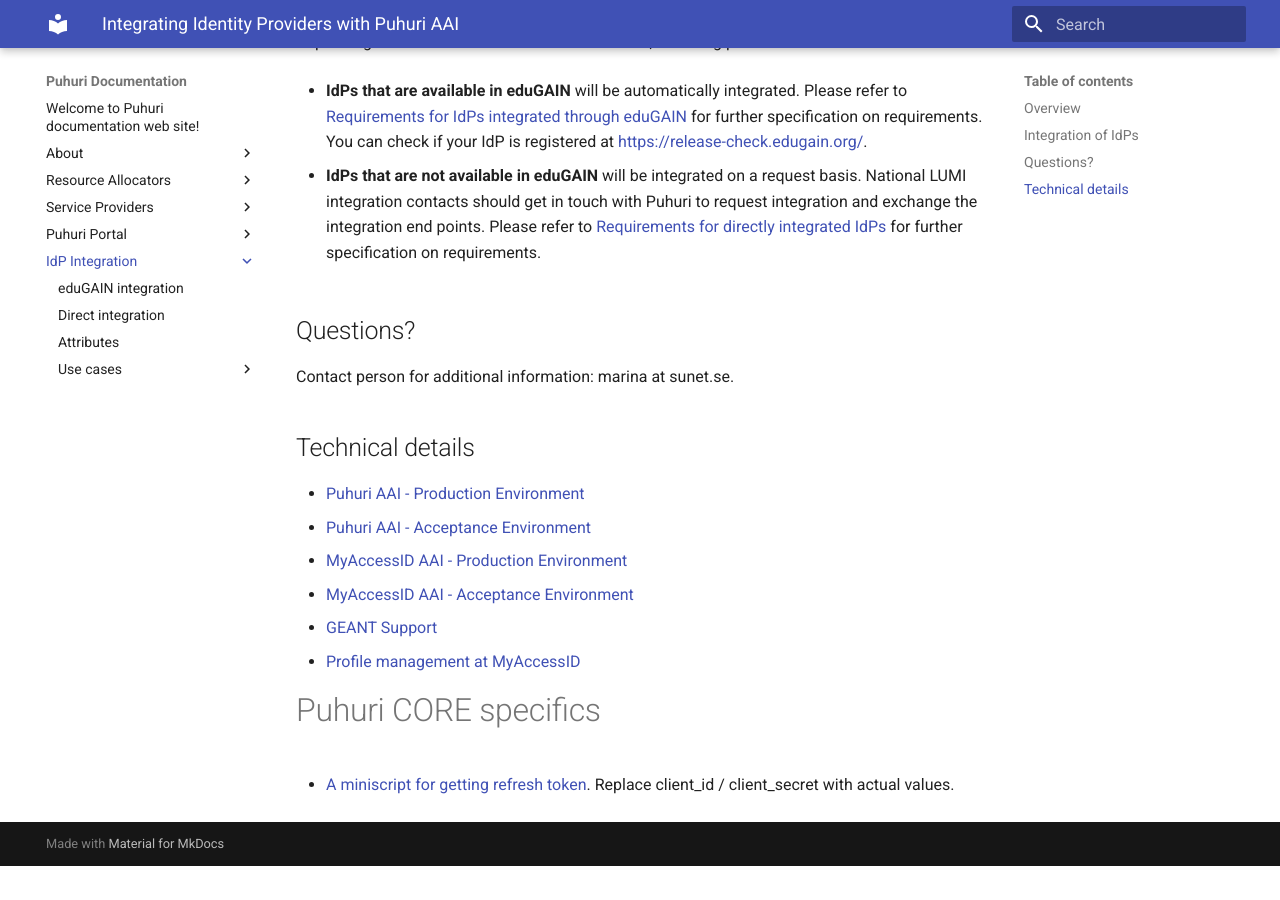
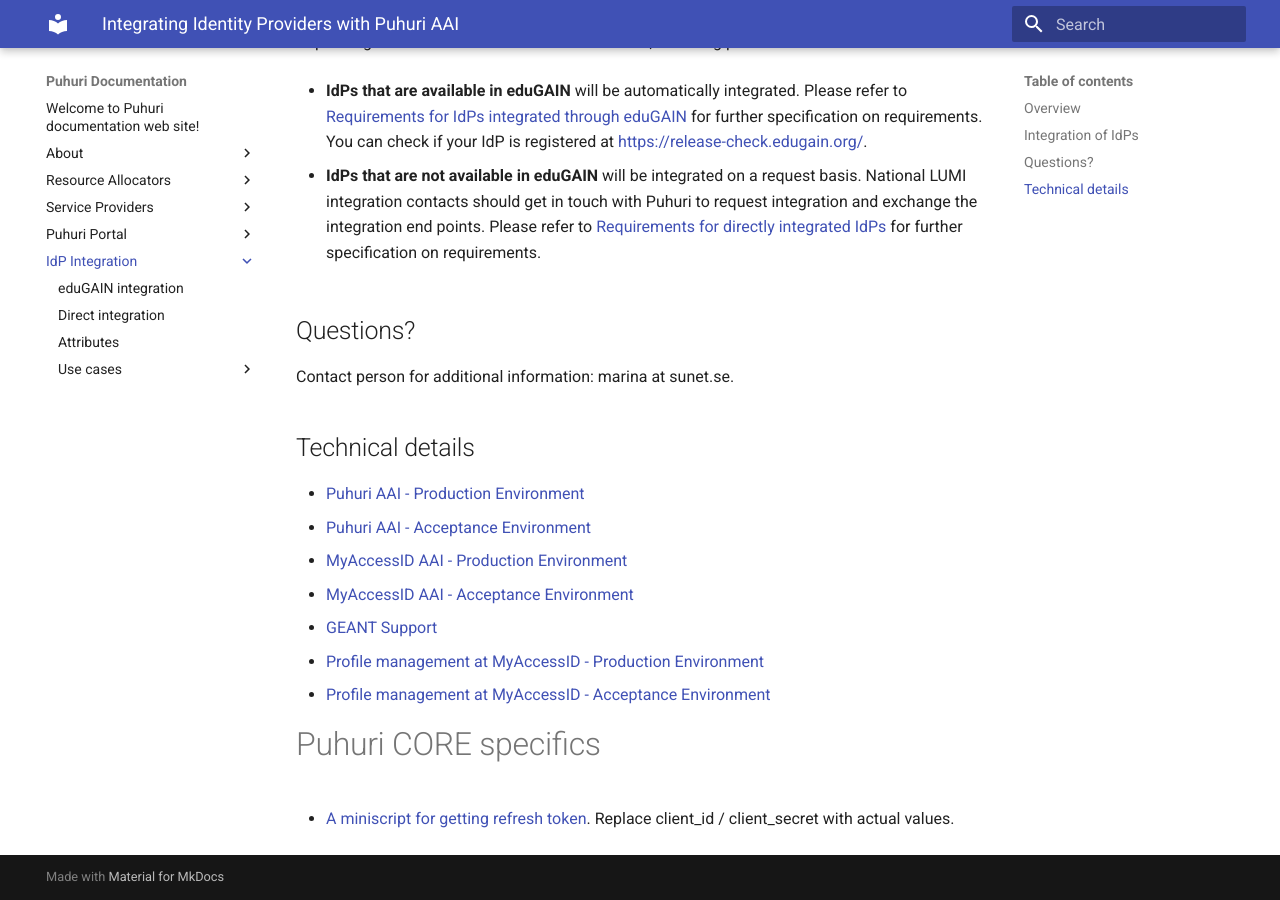
Before and after one commit to neicnordic/puhuri-web, an MkDocs documentation site: the page built from docs/idp_integration/index.md, in a window 1280 px wide and 900 px high, scrolled down 806 px. Built offline with MkDocs 1.6.1 and Material for MkDocs 9.7.7, drawn with Linux system fonts in a browser that asks for light colours; before the commit the page ends 1672 px from its top, so only the background shows below that.

Commit message:
Add link to acceptance GUI management

```diff
--- a/docs/idp_integration/index.md
+++ b/docs/idp_integration/index.md
@@ -32,7 +32,8 @@ Contact person for additional information: marina at sunet.se.
 - [MyAccessID AAI - Production Environment](https://proxy.myaccessid.org/.well-known/openid-configuration)
 - [MyAccessID AAI - Acceptance Environment](https://proxy.acc.myaccessid.org/.well-known/openid-configuration)
 - [GEANT Support](mailto:support+puhuri@eduteams.org)
-- [Profile management at MyAccessID](https://mms.myaccessid.org/fed/gui/)
+- [Profile management at MyAccessID - Production Environment](https://mms.myaccessid.org/fed/gui/)
+- [Profile management at MyAccessID - Acceptance Environment](https://mms.acc.myaccessid.org/fed/gui/)
 
 # Puhuri CORE specifics
 
```
